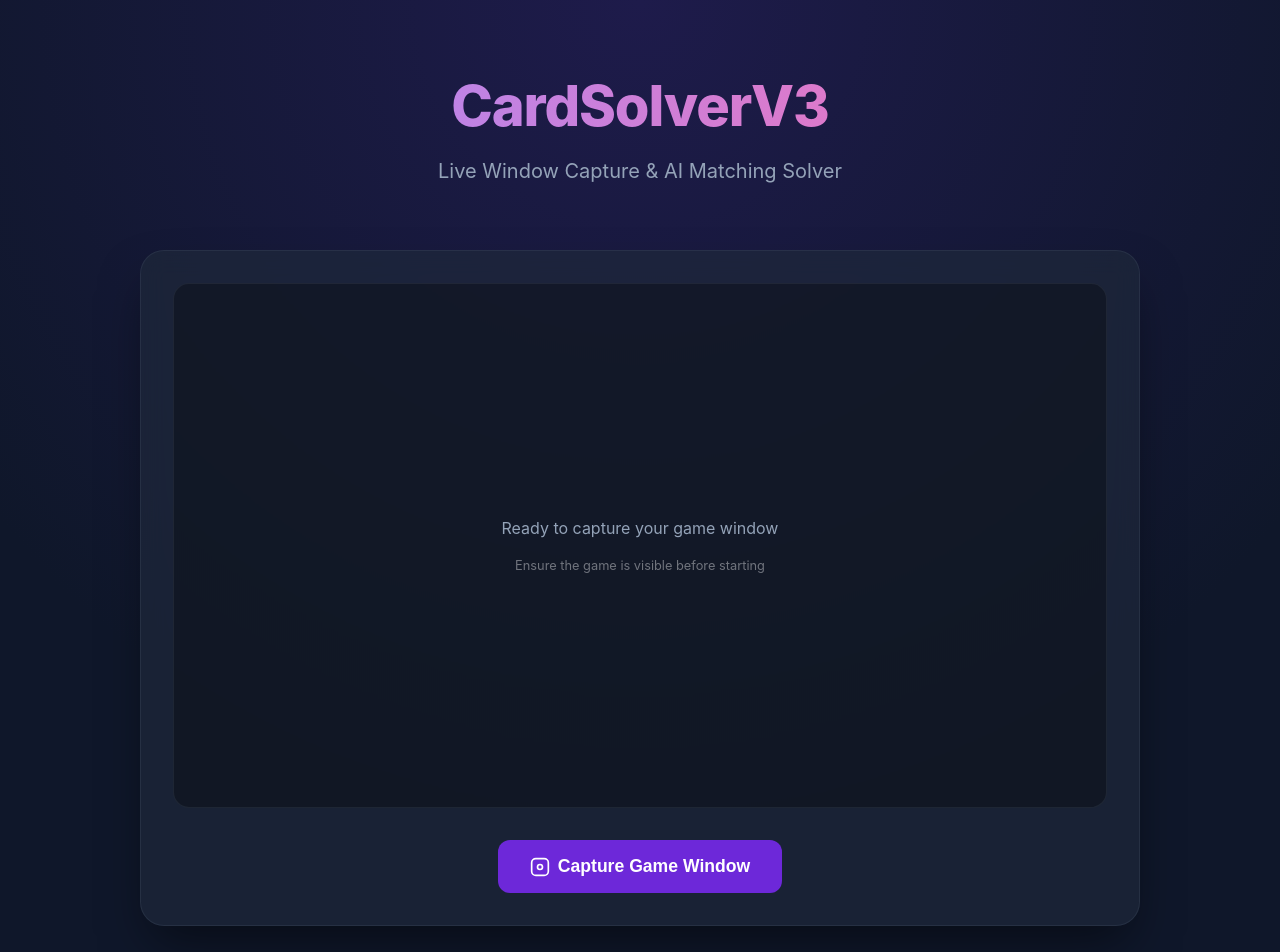
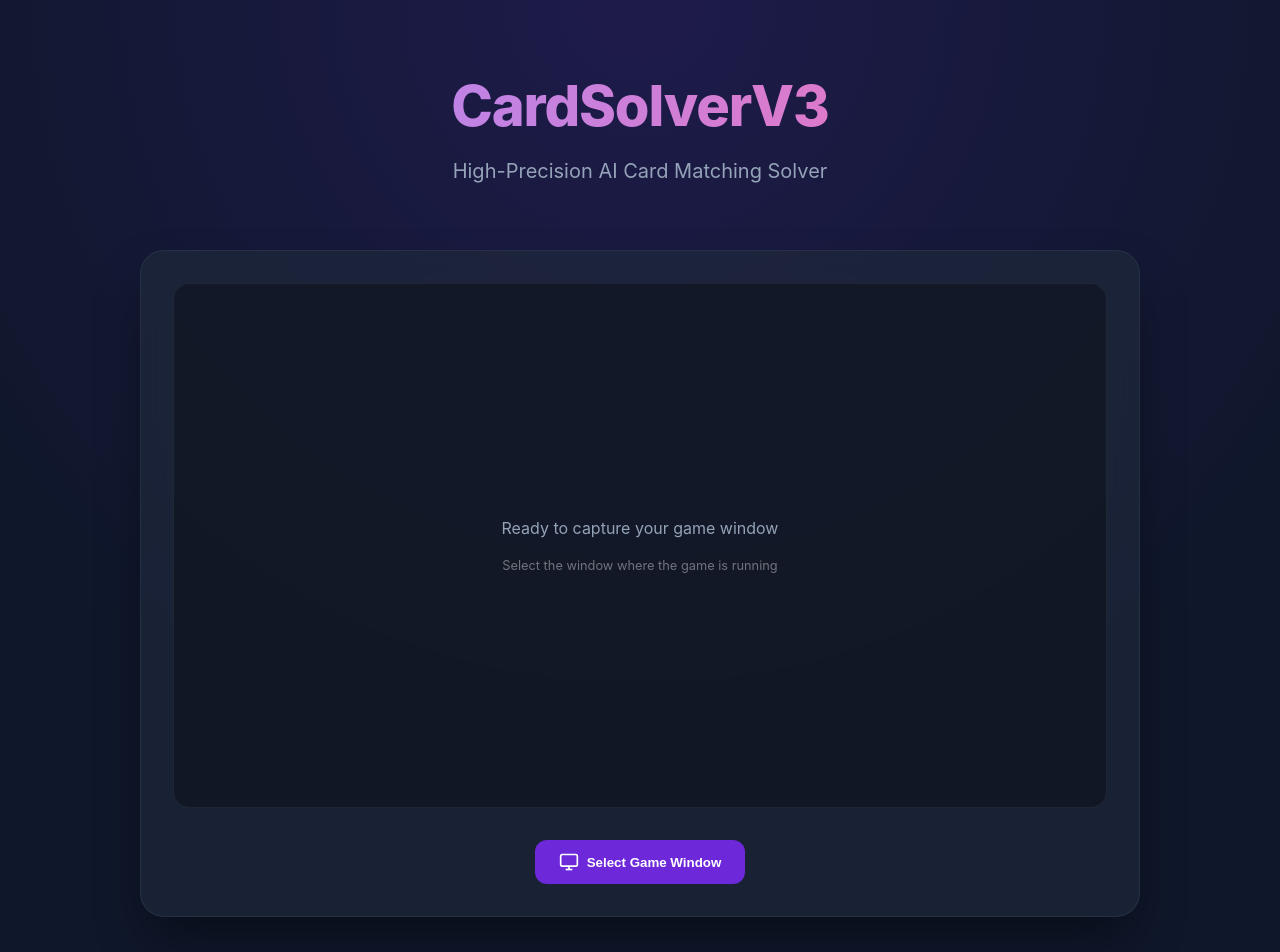
Before and after one commit to mwarot1/7k-card-matching-solver, a Next.js app in the folder web/: page / in a window 1280 px wide. Shown: the top 952 px of the page. Built offline with nearby package versions, Linux system fonts and the light colour scheme.

Commit message:
V3: Added manual recording controls and 8x3 grid layout

```diff
--- a/web/app/page.tsx
+++ b/web/app/page.tsx
@@ -1,6 +1,6 @@
 'use client';
 
-import { useState, useRef } from 'react';
+import { useState, useRef, useEffect } from 'react';
 
 interface SolveResult {
   session_id: string;
@@ -14,13 +14,23 @@ export default function Home() {
   const [result, setResult] = useState<SolveResult | null>(null);
   const [error, setError] = useState<string | null>(null);
   const [isRecording, setIsRecording] = useState(false);
-  const [countdown, setCountdown] = useState<number | null>(null);
+  const [streamActive, setStreamActive] = useState(false);
+  const [duration, setDuration] = useState(0);
 
   const videoRef = useRef<HTMLVideoElement>(null);
   const mediaRecorderRef = useRef<MediaRecorder | null>(null);
   const chunksRef = useRef<Blob[]>([]);
+  const streamRef = useRef<MediaStream | null>(null);
+  const timerRef = useRef<NodeJS.Timeout | null>(null);
 
-  const startCapture = async () => {
+  // Stop timer on unmount
+  useEffect(() => {
+    return () => {
+      if (timerRef.current) clearInterval(timerRef.current);
+    };
+  }, []);
+
+  const initCapture = async () => {
     try {
       setError(null);
       setResult(null);
@@ -30,11 +40,28 @@ export default function Home() {
         audio: false
       });
 
+      streamRef.current = stream;
       if (videoRef.current) {
         videoRef.current.srcObject = stream;
       }
+      setStreamActive(true);
 
-      const recorder = new MediaRecorder(stream, { mimeType: 'video/webm;codecs=vp8' });
+      // Handle stream end (user clicks "Stop Sharing")
+      stream.getVideoTracks()[0].onended = () => {
+        stopRecording();
+        setStreamActive(false);
+      };
+
+    } catch (err) {
+      setError(err instanceof Error ? err.message : 'Failed to capture screen');
+    }
+  };
+
+  const startRecording = () => {
+    if (!streamRef.current) return;
+
+    try {
+      const recorder = new MediaRecorder(streamRef.current, { mimeType: 'video/webm;codecs=vp8' });
       mediaRecorderRef.current = recorder;
       chunksRef.current = [];
 
@@ -46,36 +73,41 @@ export default function Home() {
 
       recorder.onstop = async () => {
         const blob = new Blob(chunksRef.current, { type: 'video/webm' });
-        // Stop all tracks
-        stream.getTracks().forEach(track => track.stop());
-        if (videoRef.current) videoRef.current.srcObject = null;
-
-        // Send to backend
         handleUpload(blob);
       };
 
-      // Start recording
+      recorder.start();
       setIsRecording(true);
-      recorder.start();
+      setDuration(0);
 
-      // Countdown for 8 seconds
-      let timeLeft = 8;
-      setCountdown(timeLeft);
-      const interval = setInterval(() => {
-        timeLeft -= 1;
-        setCountdown(timeLeft);
-        if (timeLeft <= 0) {
-          clearInterval(interval);
-          recorder.stop();
-          setIsRecording(false);
-          setCountdown(null);
-        }
+      timerRef.current = setInterval(() => {
+        setDuration(prev => prev + 1);
       }, 1000);
 
     } catch (err) {
-      setError(err instanceof Error ? err.message : 'Failed to capture screen');
-      setIsRecording(false);
+      setError('Recording failed to start');
     }
+  };
+
+  const stopRecording = () => {
+    if (mediaRecorderRef.current && mediaRecorderRef.current.state !== 'inactive') {
+      mediaRecorderRef.current.stop();
+    }
+    setIsRecording(false);
+    if (timerRef.current) {
+      clearInterval(timerRef.current);
+      timerRef.current = null;
+    }
+  };
+
+  const stopCapture = () => {
+    stopRecording();
+    if (streamRef.current) {
+      streamRef.current.getTracks().forEach(track => track.stop());
+      streamRef.current = null;
+    }
+    if (videoRef.current) videoRef.current.srcObject = null;
+    setStreamActive(false);
   };
 
   const handleUpload = async (videoBlob: Blob) => {
@@ -104,12 +136,37 @@ export default function Home() {
     }
   };
 
+  // Helper to map 0-23 indices to an 8x3 grid representation
+  const renderGrid = () => {
+    if (!result) return null;
+
+    // Create a flat array of 24 cards
+    const cardMap = new Array(24).fill(null);
+    result.pairs.forEach((pair, pairIdx) => {
+      cardMap[pair[0]] = pairIdx + 1;
+      cardMap[pair[1]] = pairIdx + 1;
+    });
+
+    return (
+      <div className="grid" style={{ gridTemplateColumns: 'repeat(8, 1fr)' }}>
+        {cardMap.map((pairNum, cardIdx) => (
+          <div key={cardIdx} className={`card-item ${pairNum ? 'matched' : ''}`}>
+            {pairNum && <div className="pair-badge">{pairNum}</div>}
+            <div style={{ display: 'flex', alignItems: 'center', justifyContent: 'center', height: '100%', fontSize: '0.7rem', color: 'var(--text-dim)' }}>
+              {cardIdx}
+            </div>
+          </div>
+        ))}
+      </div>
+    );
+  };
+
   return (
     <main className="main">
       <div className="container">
         <header className="header">
           <h1 className="title">CardSolverV3</h1>
-          <p className="subtitle">Live Window Capture & AI Matching Solver</p>
+          <p className="subtitle">High-Precision AI Card Matching Solver</p>
         </header>
 
         <section className="glass-card">
@@ -132,13 +189,13 @@ export default function Home() {
                 ref={videoRef}
                 autoPlay
                 muted
-                style={{ width: '100%', height: '100%', objectFit: 'contain', display: isRecording ? 'block' : 'none' }}
+                style={{ width: '100%', height: '100%', objectFit: 'contain', display: streamActive ? 'block' : 'none' }}
               />
-              {!isRecording && !loading && (
+              {!streamActive && !loading && (
                 <div style={{ textAlign: 'center', padding: '2rem' }}>
                   <p style={{ color: 'var(--text-dim)', marginBottom: '1rem' }}>Ready to capture your game window</p>
                   <p style={{ fontSize: '0.8rem', color: 'rgba(255,255,255,0.4)' }}>
-                    Ensure the game is visible before starting
+                    Select the window where the game is running
                   </p>
                 </div>
               )}
@@ -154,40 +211,60 @@ export default function Home() {
                   alignItems: 'center',
                   gap: '0.5rem',
                   fontWeight: 700,
-                  fontSize: '0.9rem'
+                  fontSize: '0.9rem',
+                  zIndex: 20
                 }}>
-                  <div style={{ width: '8px', height: '8px', background: 'white', borderRadius: '50%', animation: 'pulse 1s infinite' }}></div>
-                  RECORDING: {countdown}s
+                  <div className="record-dot"></div>
+                  RECORDING: {duration}s
                 </div>
               )}
               {loading && (
-                <div style={{ textAlign: 'center' }}>
+                <div style={{ textAlign: 'center', position: 'absolute', zIndex: 10 }}>
                   <div className="spinner" style={{ width: '40px', height: '40px', marginBottom: '1rem' }}></div>
-                  <p style={{ fontWeight: 600 }}>Analyzing patterns...</p>
+                  <p style={{ fontWeight: 600, textShadow: '0 2px 4px rgba(0,0,0,0.5)' }}>Analyzing patterns...</p>
                 </div>
               )}
             </div>
 
-            <div style={{ display: 'flex', gap: '1rem' }}>
-              <button
-                className="button"
-                onClick={startCapture}
-                disabled={isRecording || loading}
-                style={{ padding: '1rem 2rem', fontSize: '1.1rem' }}
-              >
-                <svg width="20" height="20" viewBox="0 0 24 24" fill="none" stroke="currentColor" strokeWidth="2" strokeLinecap="round" strokeLinejoin="round">
-                  <rect x="2" y="2" width="20" height="20" rx="5" ry="5"></rect>
-                  <circle cx="12" cy="12" r="3"></circle>
-                </svg>
-                {isRecording ? 'Capturing...' : 'Capture Game Window'}
-              </button>
+            <div style={{ display: 'flex', gap: '1rem', flexWrap: 'wrap', justifyContent: 'center' }}>
+              {!streamActive ? (
+                <button className="button" onClick={initCapture} disabled={loading}>
+                  <svg width="20" height="20" viewBox="0 0 24 24" fill="none" stroke="currentColor" strokeWidth="2"><rect x="2" y="3" width="20" height="14" rx="2" ry="2"></rect><line x1="8" y1="21" x2="16" y2="21"></line><line x1="12" y1="17" x2="12" y2="21"></line></svg>
+                  Select Game Window
+                </button>
+              ) : (
+                <>
+                  <button
+                    className="button"
+                    onClick={isRecording ? stopRecording : startRecording}
+                    disabled={loading}
+                    style={{ background: isRecording ? '#ef4444' : 'var(--primary)' }}
+                  >
+                    {isRecording ? (
+                      <><svg width="20" height="20" viewBox="0 0 24 24" fill="currentColor"><rect x="6" y="6" width="12" height="12"></rect></svg> Stop Recording</>
+                    ) : (
+                      <><svg width="20" height="20" viewBox="0 0 24 24" fill="currentColor"><circle cx="12" cy="12" r="6"></circle></svg> Start Recording</>
+                    )}
+                  </button>
+                  <button className="button" style={{ background: '#334155' }} onClick={stopCapture} disabled={isRecording || loading}>
+                    Cancel
+                  </button>
+                </>
+              )}
             </div>
 
             <style jsx>{`
+              .record-dot {
+                width: 8px;
+                height: 8px;
+                background: white;
+                border-radius: 50%;
+                animation: pulse 1s infinite;
+              }
               @keyframes pulse {
-                0% { opacity: 1; }
-                50% { opacity: 0.5; }
-                100% { opacity: 1; }
+                0% { opacity: 1; transform: scale(1); }
+                50% { opacity: 0.5; transform: scale(1.2); }
+                100% { opacity: 1; transform: scale(1); }
               }
             `}</style>
 
@@ -201,27 +278,13 @@ export default function Home() {
 
         {result && (
           <section className="glass-card" style={{ marginTop: '2rem' }}>
-            <h2 style={{ marginBottom: '1.5rem', fontSize: '1.5rem', color: 'var(--secondary)' }}>
-              Solution Found: {result.pairs_count} Pairs
+            <h2 style={{ marginBottom: '1.5rem', fontSize: '1.5rem', color: 'var(--secondary)', textAlign: 'center' }}>
+              In-Game Result Layout (8x3 Grid)
             </h2>
-            <div className="grid">
-              {result.pairs.map((pair, idx) => (
-                <div key={idx} style={{ display: 'contents' }}>
-                  <div className="card-item matched">
-                    <div className="pair-badge">{idx + 1}</div>
-                    <div style={{ display: 'flex', alignItems: 'center', justifyContent: 'center', height: '100%', fontSize: '0.8rem', color: 'var(--text-dim)' }}>
-                      Card {pair[0]}
-                    </div>
-                  </div>
-                  <div className="card-item matched">
-                    <div className="pair-badge">{idx + 1}</div>
-                    <div style={{ display: 'flex', alignItems: 'center', justifyContent: 'center', height: '100%', fontSize: '0.8rem', color: 'var(--text-dim)' }}>
-                      Card {pair[1]}
-                    </div>
-                  </div>
-                </div>
-              ))}
-            </div>
+            {renderGrid()}
+            <p style={{ marginTop: '1.5rem', textAlign: 'center', color: 'var(--text-dim)', fontSize: '0.9rem' }}>
+              Matched pairs are numbered 1-12 from top-left to bottom-right.
+            </p>
           </section>
         )}
       </div>
```
